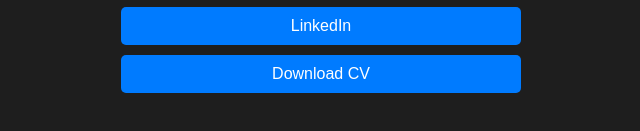
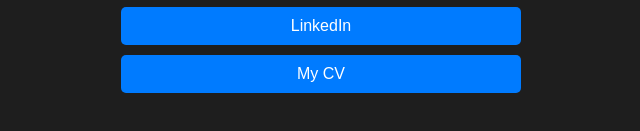
Before and after one commit to ebetancoro/website-cv-temp, a plain HTML site: page index.html in a window 1280 px wide. Shown: the part 357-488 px from the top of the page, 319-959 px from the left. Drawn offline with Linux system fonts and the light colour scheme.

Commit message:
Update index.html

```diff
--- a/index.html
+++ b/index.html
@@ -15,7 +15,7 @@
         <div class="links">
             <a href="https://github.com/ebetancoro" target="_blank">GitHub</a>
             <a href="https://www.linkedin.com/in/enrique-betancor-ortiz-5559a2338/" target="_blank">LinkedIn</a>
-            <a href="assets/cv.pdf" target="_blank">Download CV</a>
+            <a href="assets/cv.pdf" target="_blank">My CV</a>
         </div>
     </div>
     <script src="script.js"></script>
```
